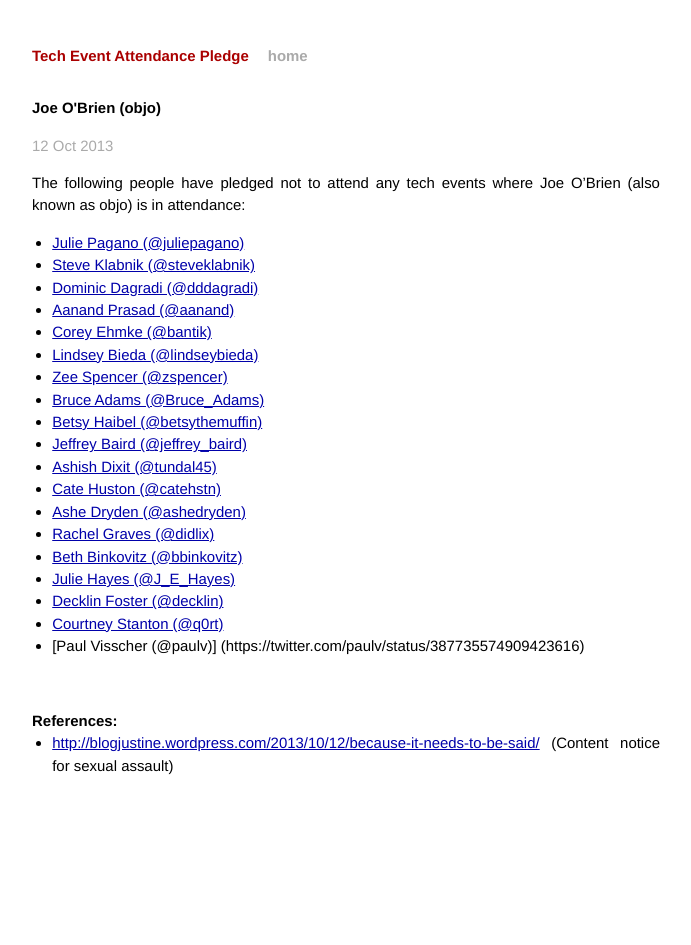
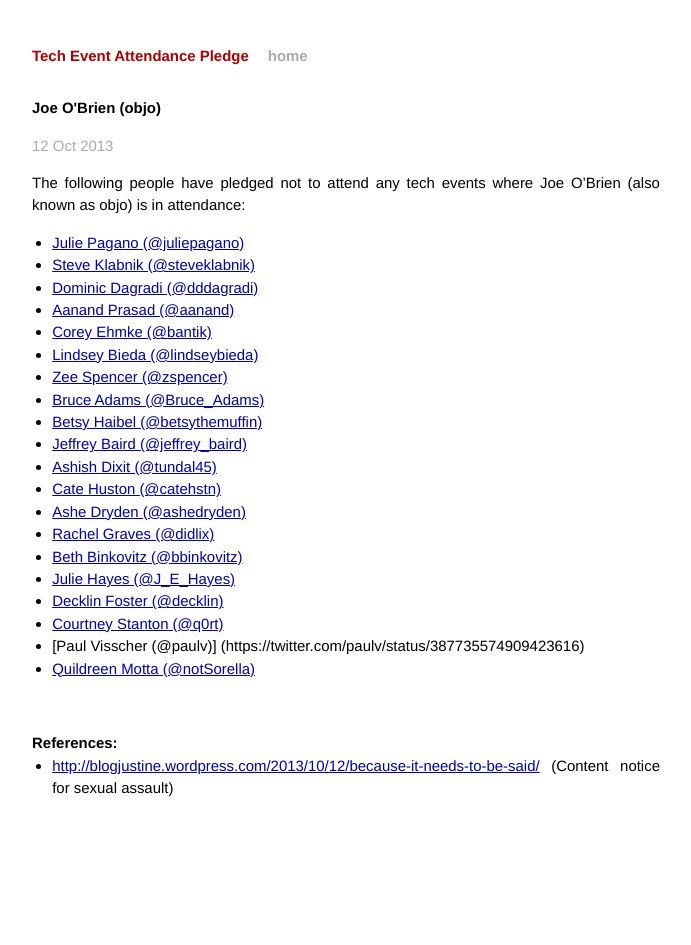
Before and after one commit to techtektek/tech-event-attendance-pledge.github.io, a Jekyll site: the page built from _posts/2013-10-12-objo.markdown, in a window 1280 px wide. Shown: the whole page, without its empty margins (294-985 px from the left). Built offline with Jekyll 4.4.1, drawn with Linux system fonts in a browser that asks for light colours; Markdown is read by kramdown in place of the engine named in the settings.

Commit message:
Adds @notSorella

```diff
--- a/_posts/2013-10-12-objo.markdown
+++ b/_posts/2013-10-12-objo.markdown
@@ -27,6 +27,7 @@ O'Brien (also known as objo) is in attendance:
 * [Decklin Foster (@decklin)](https://twitter.com/decklin/status/389073806087573505)
 * [Courtney Stanton (@q0rt)](https://twitter.com/q0rt/status/389065553580933120)
 * [Paul Visscher (@paulv)] (https://twitter.com/paulv/status/387735574909423616)
+* [Quildreen Motta (@notSorella)](https://twitter.com/notSorella/status/389086516644806656)
 
 <br/>
 
```
